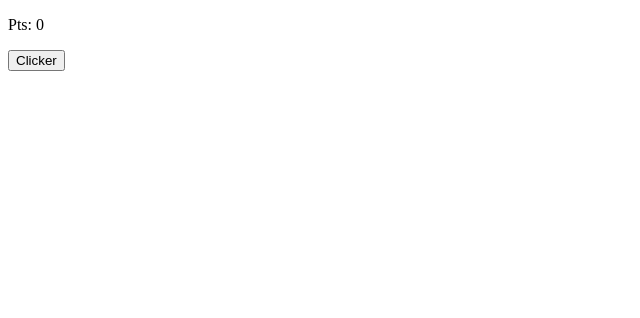
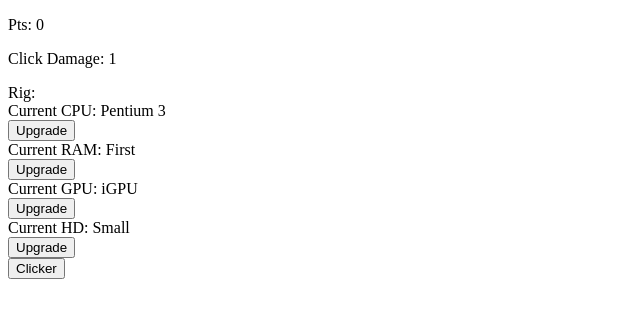
Before and after one commit to II-Paulus-II/project-week6, a React (Vite) app: page / in a window 1280 px wide. Shown: the top 318 px of the page, without its empty margins (0-640 px from the left). Built offline with nearby package versions, Linux system fonts and the light colour scheme.

Commit message:
added rendering for current rig

```diff
--- /dev/null
+++ b/src/RigInfo.jsx
@@ -0,0 +1,18 @@
+import * as Constants from "./constants.js";
+
+export default function({upgrades}) {
+  console.log(Constants.CPU_UPGRADES[upgrades.CPU_UPGRADES].name);
+  return (
+    <div className="box rigBox">
+      <div className="rigandgangTitle">Rig:</div>
+      <div>Current CPU: {Constants.CPU_UPGRADES[upgrades.CPU_UPGRADES].name}</div>
+      <button id="upgradeCPU" className="myHoverButton">Upgrade</button>
+      <div>Current RAM: {Constants.RAM_UPGRADES[upgrades.RAM_UPGRADES].name}</div>
+      <button id="upgradeRAM" className="myHoverButton">Upgrade</button>
+      <div>Current GPU: {Constants.GRAPHIC_CARD_UPGRADES[upgrades.GRAPHIC_CARD_UPGRADES].name}</div>
+      <button id="upgradeGPU" className="myHoverButton">Upgrade</button>
+      <div>Current HD: {Constants.HD_UPGRADES[upgrades.HD_UPGRADES].name}</div>
+      <button id="upgradeHD" className="myHoverButton">Upgrade</button>
+    </div>
+  );
+}
--- a/src/app.jsx
+++ b/src/app.jsx
@@ -12,27 +12,29 @@
 import Info from "./info";
 /*import Detail from "./detail";
 import Button from "./button";*/
-
+import RigInfo from "./RigInfo";
 import Clicker from "./clicker";
 
 
 function App() {
   /* ----- Game Data Variables for useState ----- */
   const [damageDone, setDamageDone] = useState(0);
+  const [upgrades, setUpgrades] = useState(Constants.UPGRADES);
+  console.log("inside App", upgrades);
 
+  /* ----- Derived Variables ----- */
+  const currentClickDamage = Game.calculateClickDamage(upgrades);
+
+  /* ----- Handler Functions ----- */
   function handleClicker() {
-    const currentClickDamage = Game.calculateClickDamage();
     setDamageDone(damageDone + currentClickDamage);
   };
-
-
-  function newGame() {
-    console.log("me clicked")
-  }
 
   return (
     <div>
       <Info stateVariable={damageDone} text="Pts: " />
+      <Info stateVariable={currentClickDamage} text="Click Damage: " />
+      <RigInfo upgrades={upgrades} />
       <Clicker onClick={handleClicker} />
 
     </div>
--- a/src/constants.js
+++ b/src/constants.js
@@ -1,4 +1,4 @@
-export const basePlayerClickDamage = 1;
+export const DEFAULT_CLICK_DAMAGE = 1;
 export const basePLayerBotNetSize = 1;
 export const baseBotNetEfficiency = 0.2;
 export const basePlayerGang = 0;
@@ -7,8 +7,8 @@
 export const startingWallet = 0;
 export const objectTypeArray = ["webserver", "crypto", "machine", "phishing"]; //Unused
 
-export const GCardUpgrades = {
-  None: { //Integreated Graphics doesn't count for damage
+export const GRAPHIC_CARD_UPGRADES = {
+  BASE: { //Integreated Graphics doesn't count for damage
     name: "iGPU",
     price: 0,
     damage: 0,
@@ -75,8 +75,8 @@
   },
 };
 
-export const cpuUpgrades = {
-  PentiumThree: {
+export const CPU_UPGRADES = {
+  BASE: {
     name: "Pentium 3",
     price: 0,
     damage: 0,
@@ -108,8 +108,8 @@
   },
 };
 
-export const hdUpgrades = {
-  Small: {
+export const HD_UPGRADES = {
+  BASE: {
     name: "Small",
     price: 0,
     damage: 0,
@@ -121,8 +121,8 @@
   },
 };
 
-export const ramUpgrades = {
-  First: {
+export const RAM_UPGRADES = {
+  BASE: {
     name: "First",
     price: 0,
     damage: 0,
@@ -138,6 +138,14 @@
     damage: 2,
   },
 };
+
+// Starting Player Object
+export const UPGRADES = {
+  GRAPHIC_CARD_UPGRADES: "BASE",
+  CPU_UPGRADES: "BASE",
+  HD_UPGRADES: "BASE",
+  RAM_UPGRADES: "BASE",
+}
 
 //Gang upgrades -- Will make effiency affect botnet base damage and gang-member damage is flat
 
--- a/src/game.js
+++ b/src/game.js
@@ -5,7 +5,7 @@
   console.log("this works");
 };
 
-export function calculateClickDamage() {
-  let calculatedDamage = Constants.basePlayerClickDamage;
+export function calculateClickDamage(upgrades) {
+  let calculatedDamage = Constants.DEFAULT_CLICK_DAMAGE;
   return calculatedDamage;
 }
```
